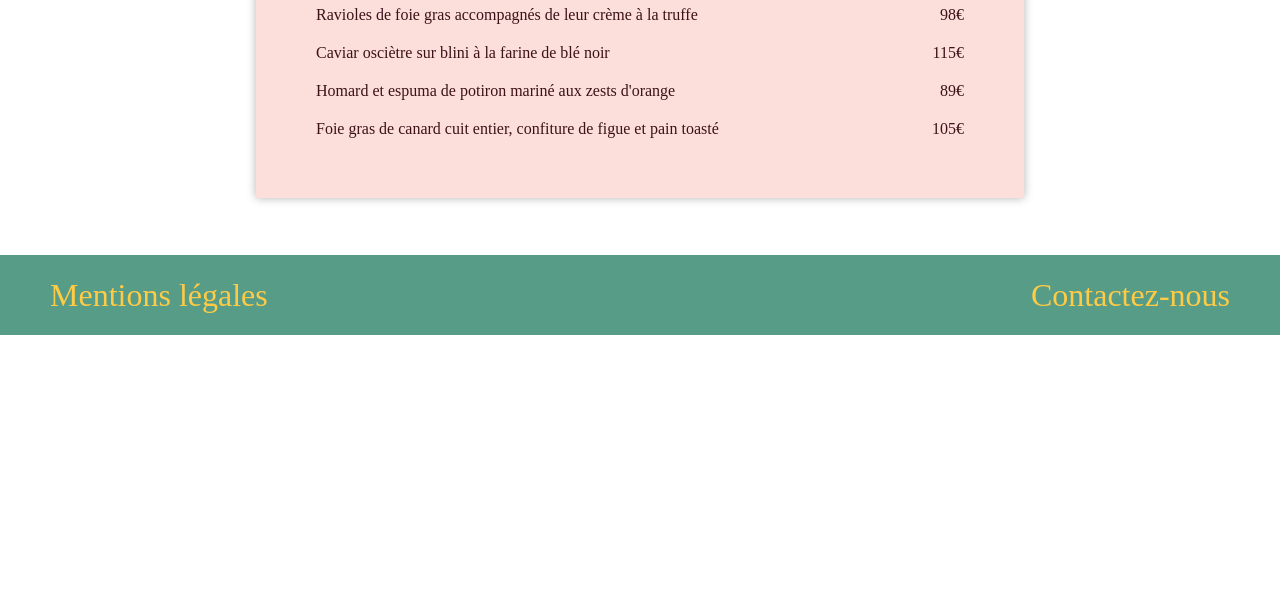
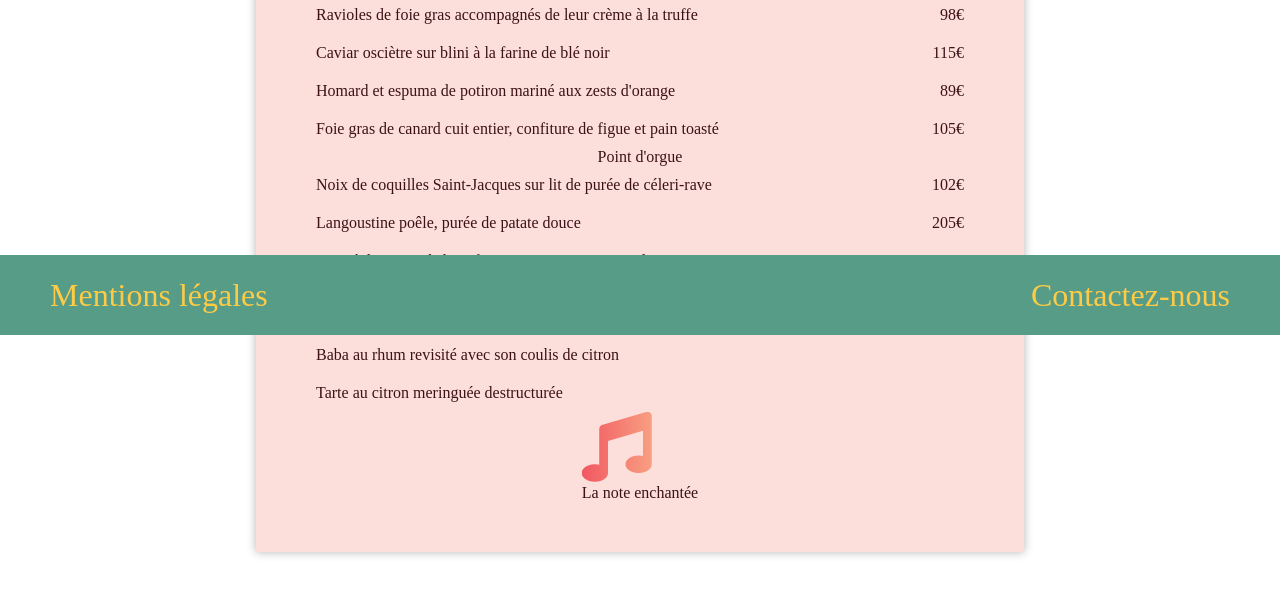
Before and after one commit to wilodorico/ohmyfood, a website: page menus/note/note.html in a window 1280 px wide. Shown: the part 465-1060 px from the top of the page. Before the commit the page ends 800 px from the top, so only its background shows below. Drawn offline with Linux system fonts and the light colour scheme.

Commit message:
complétion de la partie note.html

```diff
--- a/menus/note/note.html
+++ b/menus/note/note.html
@@ -20,7 +20,7 @@
                     <i class="fas fa-music"></i>
                     <h2>La note enchantée</h2>
 
-            <article class="menu__card--entree">
+            <article class="menu__card--bloc">
                 <div class="menu__card--titre">
                     <h3>Prélude</h3>
                 </div>
@@ -39,6 +39,43 @@
                     </div>
                 </div>
             </article>
+
+            <article class="menu__card--bloc">
+                <div class="menu__card--titre">
+                    <h3>Point d'orgue</h3>
+                </div>
+                <div class="menu__card--details">
+                    <div class="menu__card--infos">
+                        <p>Noix de coquilles Saint-Jacques sur lit de purée de céleri-rave</p>
+                        <p>Langoustine poêle, purée de patate douce</p>
+                        <p>Mijoté de queue de boeuf et riz sauvage aux zests de citron</p>
+                    </div>
+                    <div class="menu__card--prix">
+                        <p>102€</p>
+                        <p>205€</p>
+                        <p>169€</p>
+                    </div>
+                </div>
+            </article>
+
+            <article class="menu__card--bloc">
+                <div class="menu__card--titre">
+                    <h3>Mouvement final</h3>
+                </div>
+                <div class="menu__card--details">
+                    <div class="menu__card--infos">
+                        <p>Macaron noisette et chocolat, glace au caramel brun et sel de Guérande</p>
+                        <p>Baba au rhum revisité avec son coulis de citron</p>
+                        <p>Tarte au citron meringuée destructurée</p>
+                    </div>
+                </div>
+            </article>
+
+            <aside class="menu__card--titlefoot">
+                <i class="fas fa-music"></i>
+                <h4>La note enchantée</h4>
+            </aside>
+
             </section>
 
     </main>
--- a/sass/layouts/_card-menu.scss
+++ b/sass/layouts/_card-menu.scss
@@ -1,5 +1,4 @@
 .menu {
-
     @include shadow-card;
     align-items: center;
     color: $color-text-note;
@@ -18,7 +17,7 @@
     &__card {
         @include menu-card(#fcdfdb);
     }
-    &__card--entree {
+    &__card--bloc {
         @include flex-column;
         width: 100%;
     }
```
Also changed, not shown: css/style.css, 1 other file.
